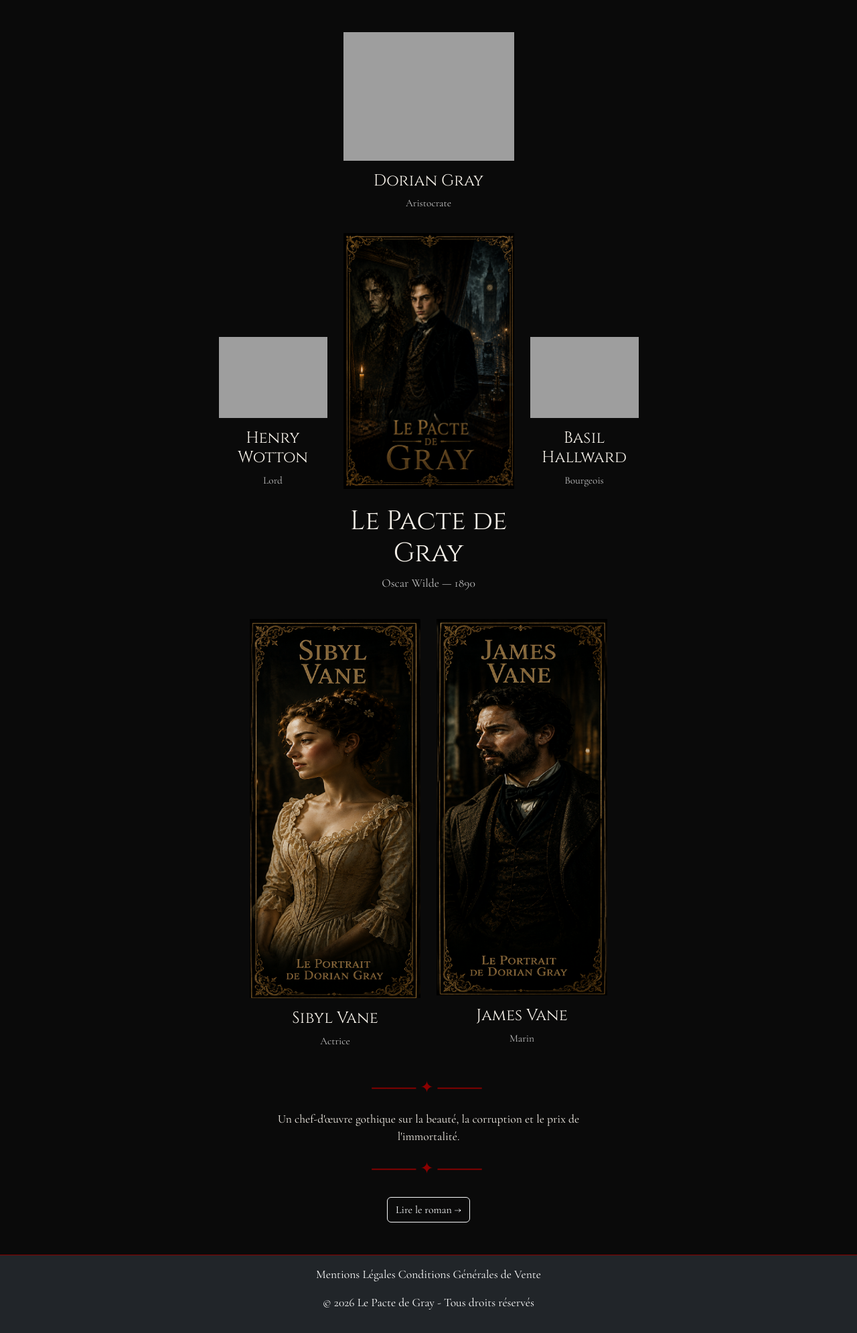
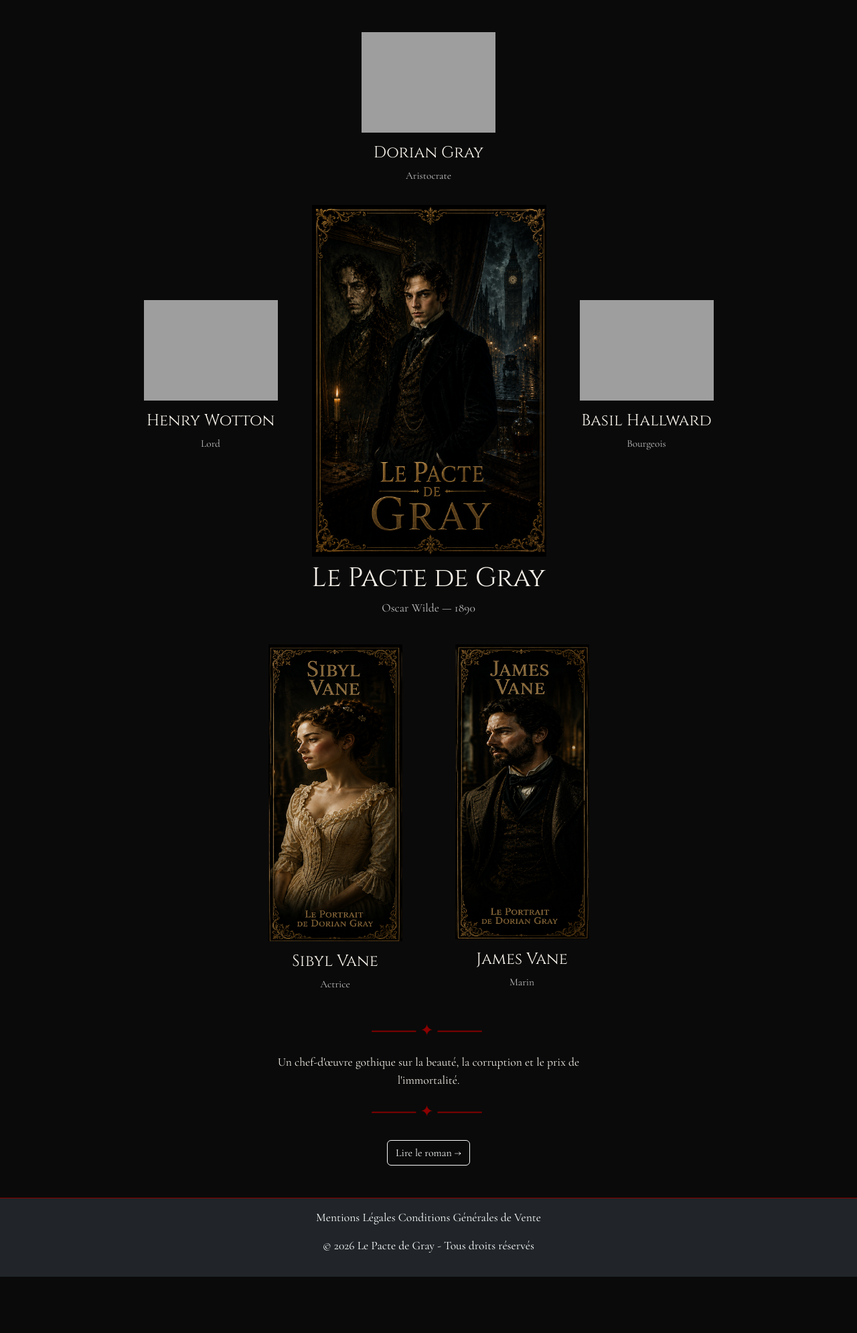
Before and after one commit to Rika600/le-pacte-de-gray, a PHP site: page / in a window 1280 px wide. Shown: the part 59-2049 px from the top of the page at 67% size. After the commit the page ends 1965 px from the top, so only its background shows below. Run offline with PHP 8.4, Linux system fonts and the light colour scheme; data comes from the database, SQL or seed files in the repository; a stand-in replaces the project's code that opens the database connection; some libraries are stand-ins or nearby versions; grey boxes are pictures that could not be loaded.

Commit message:
feat: accueil - disposition personnages + titre centré

```diff
--- a/css/style.css
+++ b/css/style.css
@@ -74,3 +74,18 @@ footer {
     height: 400px;
     object-fit: contain;
 }
+
+.personnage-image {
+    width: 100%;
+    max-width: 200px;
+}
+
+.couverture-livre {
+    max-width: 350px;
+}
+
+.couverture-livre {
+    margin-left: auto;
+    margin-right: auto;
+    display: block;
+}
--- a/index.php
+++ b/index.php
@@ -27,10 +27,10 @@ $personnages = $personnageService->getPersonnages();
 </div>
 
 <!-- Ligne 2 : Henry + Livre + Basil -->
-<div class="row align-items-center justify-content-center mt-3">
+<div class="row align-items-center justify-content-end mt-3">
 
     <!-- Henry [1] -->
-    <div class="col-md-2 text-center">
+    <div class="col-md-3 text-center">
         <?php if (isset($personnages[1])) : $p = $personnages[1]; ?>
         <img src="<?= BASE_URL ?>images/<?= htmlspecialchars($p->getImage()) ?>" alt="<?= htmlspecialchars($p->getNom()) ?>" class="personnage-image img-fluid mb-3">
         <h4><?= htmlspecialchars($p->getPrenom()) ?> <?= htmlspecialchars($p->getNom()) ?></h4>
@@ -40,13 +40,12 @@ $personnages = $personnageService->getPersonnages();
 
     <!-- Couverture -->
     <div class="col-md-3 text-center">
-        <img src="<?= BASE_URL ?>images/couverture2.png" alt="Le Pacte de Gray" class="img-fluid couverture-livre">
-        <h1 class="mt-4">Le Pacte de Gray</h1>
-        <p class="text-muted">Oscar Wilde — 1890</p>
+    <img src="<?= BASE_URL ?>images/couverture2.png" alt="Le Pacte de Gray" class="img-fluid couverture-livre">
     </div>
 
+
     <!-- Basil [2] -->
-    <div class="col-md-2 text-center">
+    <div class="col-md-5 text-center">
         <?php if (isset($personnages[2])) : $p = $personnages[2]; ?>
         <img src="<?= BASE_URL ?>images/<?= htmlspecialchars($p->getImage()) ?>" alt="<?= htmlspecialchars($p->getNom()) ?>" class="personnage-image img-fluid mb-3">
         <h4><?= htmlspecialchars($p->getPrenom()) ?> <?= htmlspecialchars($p->getNom()) ?></h4>
@@ -54,6 +53,14 @@ $personnages = $personnageService->getPersonnages();
         <?php endif; ?>
     </div>
 </div>
+
+<!-- Titre centré -->
+    <div class="row justify-content-center mt-2">
+        <div class="col text-center">
+            <h1>Le Pacte de Gray</h1>
+            <p class="text-muted">Oscar Wilde — 1890</p>
+        </div>
+    </div>
 
 <!-- Ligne 3 : Sibyl + James -->
 <div class="row justify-content-center mt-4">
```
